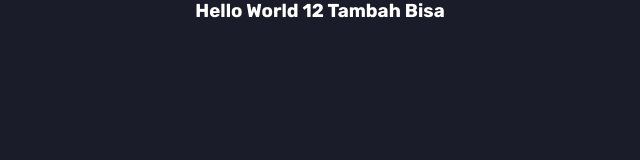
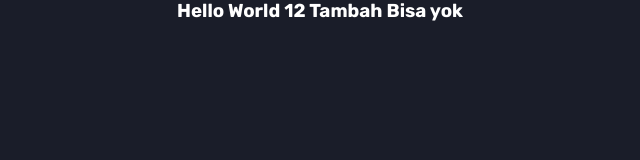
Before and after one commit to id-prawito/disney-plus, a React (Create React App) app: page / in a window 1280 px wide. Shown: the top 160 px of the page, without its empty margins (320-960 px from the left). Built offline with nearby package versions, Linux system fonts and the light colour scheme.

Commit message:
structure-folder

```diff
--- a/src/app/App.js
+++ b/src/app/App.js
@@ -3,7 +3,9 @@ import "./app.scss";
 function App() {
     return (
         <div className="App">
-            <h3 style={{ textAlign: "center" }}>Hello World 12 Tambah Bisa</h3>
+            <h3 style={{ textAlign: "center" }}>
+                Hello World 12 Tambah Bisa yok
+            </h3>
         </div>
     );
 }
```
